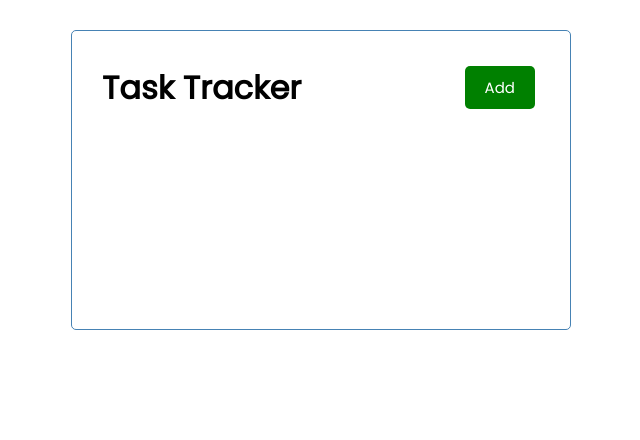
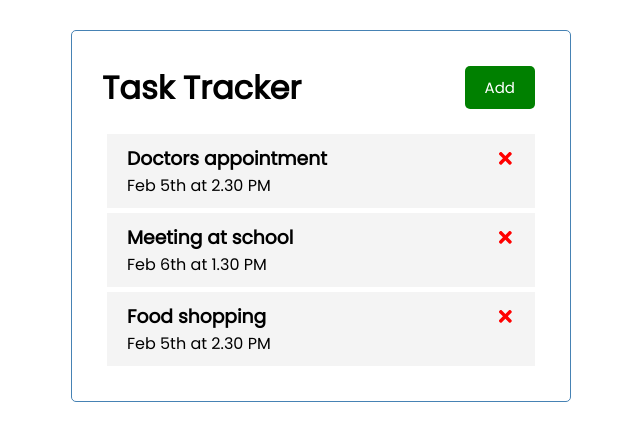
Before and after one commit to franbruno6/PROYECTO-REACT, a React (Create React App) app: page / in a window 1280 px wide. Shown: the top 440 px of the page, without its empty margins (319-959 px from the left). Built offline with nearby package versions, Linux system fonts and the light colour scheme.

Commit message:
Icons with react-icons

```diff
--- a/package.json
+++ b/package.json
@@ -8,6 +8,7 @@
     "@testing-library/user-event": "^13.5.0",
     "react": "^18.2.0",
     "react-dom": "^18.2.0",
+    "react-icons": "^4.12.0",
     "react-scripts": "5.0.1",
     "web-vitals": "^2.1.4"
   },
--- a/src/App.js
+++ b/src/App.js
@@ -1,9 +1,32 @@
+import { useState } from "react"
 import Header from './components/Header'
+import Tasks from './components/Tasks';
 
 const App = () => {
+  const [tasks, setStats] = useState([
+    {
+        id: 1,
+        text: 'Doctors appointment',
+        day: 'Feb 5th at 2.30 PM',
+        reminder: true,
+    },
+    {
+        id: 2,
+        text: 'Meeting at school',
+        day: 'Feb 6th at 1.30 PM',
+        reminder: true,
+    },
+    {
+        id: 3,
+        text: 'Food shopping',
+        day: 'Feb 5th at 2.30 PM',
+        reminder: false,
+    }
+])
   return (
     <div className="container">
       <Header />
+      <Tasks tasks={tasks}/>
     </div>
   )
 }
--- /dev/null
+++ b/src/components/Task.js
@@ -0,0 +1,14 @@
+import { FaTimes } from 'react-icons/fa'
+
+const Task = ({ task }) => {
+    return (
+        <div className="task">
+            <h3>
+                {task.text} <FaTimes style={{color: 'red', cursor: 'pointer'}}/>
+            </h3>
+            <p>{task.day}</p>
+        </div>
+    )
+}
+
+export default Task
--- /dev/null
+++ b/src/components/Tasks.js
@@ -0,0 +1,12 @@
+import Task from "./Task"
+
+const Tasks = ({tasks}) => {
+return (
+    <>
+        {tasks.map((task => (
+            <Task key={task.id} task={task} />)))}
+    </>
+)
+}
+
+export default Tasks
```
Also changed, not shown: 1 other file (tests, documents, lock files or other folders).
